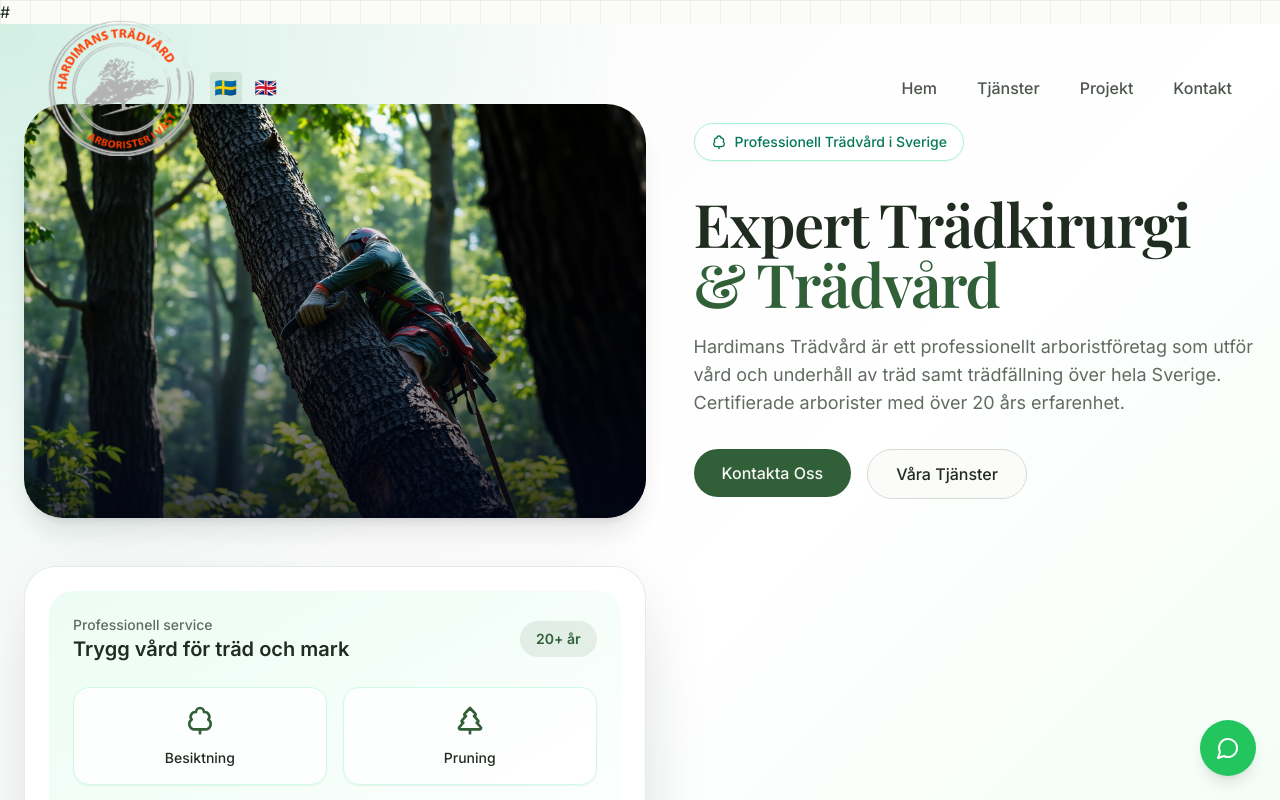
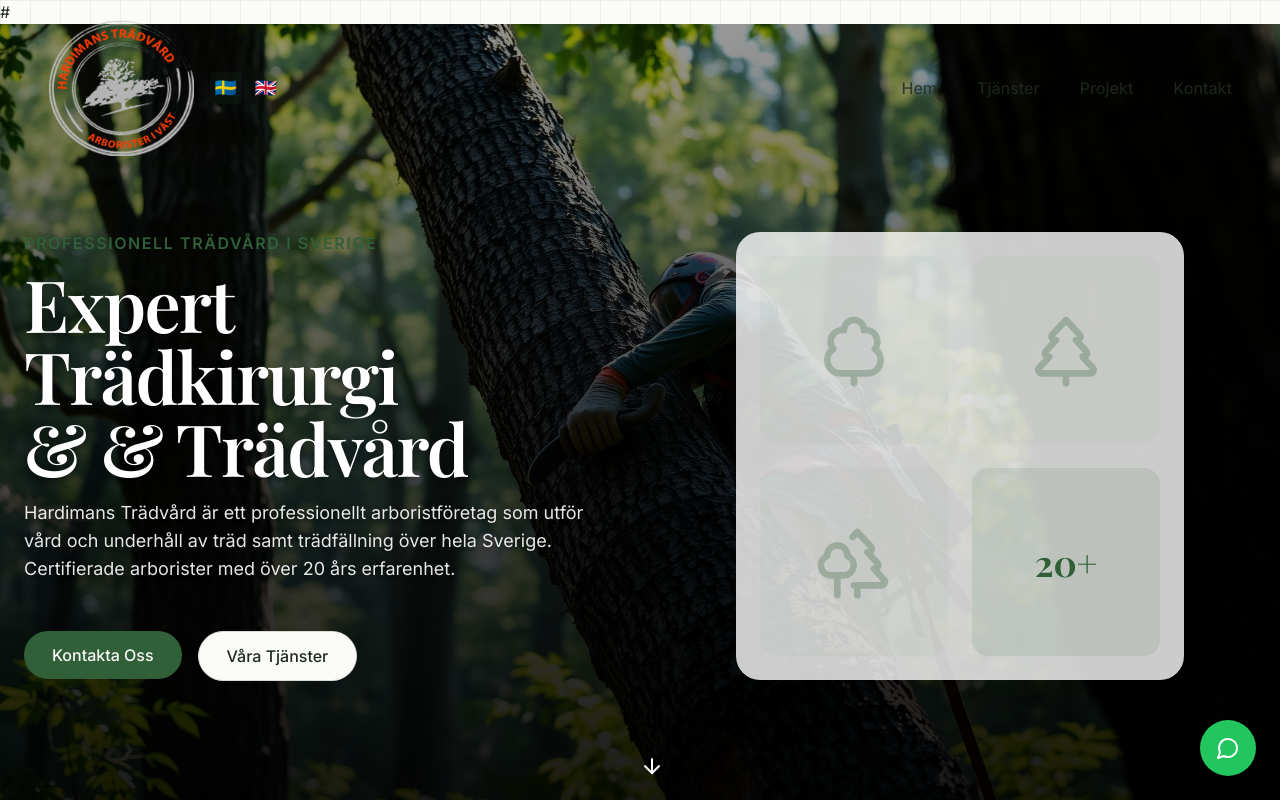
Before and after one commit to one-media-asia/hardimantravard, a React (Vite) app: page / in a window 1280 px wide. Shown: the top 800 px of the page. Built offline with nearby package versions, Linux system fonts and the light colour scheme.

Commit message:
Changes
Co-authored-by: one-media-asia <174205971+one-media-asia@users.noreply.github.com>

```diff
--- a/src/components/Hero.tsx
+++ b/src/components/Hero.tsx
@@ -3,12 +3,13 @@ import { useState, useEffect } from 'react';
 import { Button } from "@/components/ui/button";
 import { ArrowDown, TreeDeciduous, TreePine, Trees } from "lucide-react";
 import { useLanguage } from '@/contexts/LanguageContext';
-import heroCutting from '@/assets/hero-tree-cutting.jpg';
+import heroBg from '@/assets/hero-tree-cutting.jpg';
 
 const Hero = () => {
   const [isLoaded, setIsLoaded] = useState(false);
   const { t } = useLanguage();
 
+  // Animate on load
   useEffect(() => {
     setIsLoaded(true);
   }, []);
@@ -23,82 +24,67 @@ const Hero = () => {
   return (
     <section
       id="home"
-      className="relative flex min-h-screen items-center justify-center overflow-hidden px-6 py-24 pt-20"
+      className="relative min-h-screen flex items-center justify-center overflow-hidden pt-16 px-6"
+      style={{
+        backgroundImage: `linear-gradient(to bottom, rgba(0, 0, 0, 0.4) 0%, rgba(0, 0, 0, 0.75) 60%, rgba(0, 0, 0, 0.9) 100%), url(${heroBg})`,
+        backgroundSize: "cover",
+        backgroundPosition: "center"
+      }}
     >
-      <div className="absolute inset-0 bg-[radial-gradient(circle_at_top_left,_rgba(16,185,129,0.16),_transparent_38%),linear-gradient(135deg,_#f8faf8_0%,_#ffffff_55%,_#f0fdf4_100%)]" />
-      <div className="absolute inset-0 bg-grid-pattern opacity-[0.03] pointer-events-none" />
+      {/* Background subtle pattern */}
+      <div className="absolute inset-0 bg-grid-pattern opacity-[0.02] pointer-events-none"></div>
 
-      <div className="relative mx-auto grid w-full max-w-7xl items-center gap-12 lg:grid-cols-[1.05fr_0.95fr]">
-        <div className={`relative overflow-hidden rounded-[2.5rem] bg-slate-950/10 shadow-xl shadow-slate-900/10 transition-all duration-1000 delay-300 ${isLoaded ? 'opacity-100 blur-0' : 'opacity-0 blur-lg'}`}>
-          <img
-            src={heroCutting}
-            alt="Tree cutting service"
-            className="h-full w-full object-cover"
-          />
-          <div className="absolute inset-0 bg-gradient-to-t from-slate-950/80 via-slate-950/20 to-transparent" />
-        </div>
-        <div className={`space-y-8 text-center lg:text-left transition-all duration-1000 delay-100 transform ${isLoaded ? 'opacity-100' : 'opacity-0 translate-y-12'}`}>
-          <div className="inline-flex items-center rounded-full border border-emerald-200 bg-white/80 px-4 py-2 text-sm font-medium text-emerald-700 shadow-sm backdrop-blur">
-            <TreeDeciduous className="mr-2 h-4 w-4" />
-            {t('hero.subtitle')}
-          </div>
-
+      {/* Content container */}
+      <div className="max-w-7xl mx-auto w-full text-center md:text-left flex flex-col md:flex-row items-center justify-between gap-12 py-16">
+        {/* Hero text content */}
+        <div className={`flex-1 space-y-8 transition-all duration-1000 delay-100 transform ${isLoaded ? 'opacity-100' : 'opacity-0 translate-y-12'}`}>
           <div>
-            <h1 className="text-4xl font-semibold leading-tight text-foreground sm:text-5xl lg:text-6xl">
+            <h4 className="text-sm md:text-base text-primary uppercase tracking-widest mb-3 font-sans font-semibold">
+              {t('hero.subtitle')}
+            </h4>
+            <h1 className="text-4xl md:text-6xl lg:text-7xl font-semibold mb-4 leading-tight text-white [text-shadow:_0_2px_8px_rgba(0,0,0,0.5)]">
               {t('hero.title1')}<br />
-              <span className="text-primary">{t('hero.title2')}</span>
+              & {t('hero.title2')}
             </h1>
-            <p className="mx-auto mt-5 max-w-2xl text-lg text-muted-foreground lg:mx-0">
+            <p className="text-base md:text-lg text-white/90 max-w-md md:max-w-xl [text-shadow:_0_1px_4px_rgba(0,0,0,0.6)]">
               {t('hero.description')}
             </p>
           </div>
-
-          <div className="flex flex-col justify-center gap-4 sm:flex-row lg:justify-start">
+          <div className="flex flex-col sm:flex-row gap-4 pt-4 justify-center md:justify-start">
             <Button
               onClick={() => scrollToSection('contact')}
-              className="rounded-full px-7 py-6 text-base font-medium transition-all hover:-translate-y-1"
+              className="font-medium rounded-full px-7 py-6 text-base hover:translate-y-[-2px] transition-all"
             >
               {t('hero.cta1')}
             </Button>
             <Button
               variant="outline"
               onClick={() => scrollToSection('about')}
-              className="rounded-full px-7 py-6 text-base font-medium transition-all hover:-translate-y-1"
+              className="font-medium rounded-full px-7 py-6 text-base hover:translate-y-[-2px] transition-all"
             >
               {t('hero.cta2')}
             </Button>
           </div>
         </div>
 
-        <div className={`transition-all duration-1000 delay-300 transform ${isLoaded ? 'opacity-100 blur-0' : 'opacity-0 blur-lg'}`}>
-          <div className="rounded-[2rem] border border-border/60 bg-white/90 p-6 shadow-[0_20px_80px_-25px_rgba(15,23,42,0.25)] backdrop-blur">
-            <div className="rounded-[1.5rem] bg-gradient-to-br from-emerald-50 to-white p-6">
-              <div className="flex items-center justify-between">
-                <div>
-                  <p className="text-sm font-medium text-muted-foreground">Professionell service</p>
-                  <p className="text-xl font-semibold text-foreground">Trygg vård för träd och mark</p>
-                </div>
-                <div className="rounded-full bg-primary/10 px-4 py-2 text-sm font-semibold text-primary">
-                  20+ år
-                </div>
-              </div>
-
-              <div className="mt-6 grid grid-cols-2 gap-4">
-                <div className="rounded-2xl border border-emerald-100 bg-white/80 p-4 text-center shadow-sm">
-                  <TreeDeciduous className="mx-auto mb-3 h-8 w-8 text-primary" />
-                  <p className="text-sm font-medium text-foreground">Besiktning</p>
-                </div>
-                <div className="rounded-2xl border border-emerald-100 bg-white/80 p-4 text-center shadow-sm">
-                  <TreePine className="mx-auto mb-3 h-8 w-8 text-primary" />
-                  <p className="text-sm font-medium text-foreground">Pruning</p>
-                </div>
-                <div className="rounded-2xl border border-emerald-100 bg-white/80 p-4 text-center shadow-sm">
-                  <Trees className="mx-auto mb-3 h-8 w-8 text-primary" />
-                  <p className="text-sm font-medium text-foreground">Skötsel</p>
-                </div>
-                <div className="rounded-2xl border border-emerald-100 bg-primary/10 p-4 text-center shadow-sm">
-                  <p className="text-3xl font-semibold text-primary">100%</p>
-                  <p className="mt-1 text-sm font-medium text-foreground">Ansvar</p>
+        {/* Hero image/visual */}
+        <div className={`flex-1 transition-all duration-1000 delay-300 transform ${isLoaded ? 'opacity-100 blur-0' : 'opacity-0 blur-lg'}`}>
+          <div className="relative aspect-square max-w-md mx-auto">
+            <div className="absolute inset-0 flex items-center justify-center">
+              <div className="w-full h-full bg-white/80 backdrop-blur-sm rounded-3xl shadow-2xl flex items-center justify-center p-6">
+                <div className="grid grid-cols-2 gap-6 w-full h-full">
+                  <div className="bg-primary/10 rounded-2xl flex items-center justify-center opacity-30">
+                    <TreeDeciduous className="h-20 w-20 text-primary" />
+                  </div>
+                  <div className="bg-primary/10 rounded-2xl flex items-center justify-center opacity-30">
+                    <TreePine className="h-20 w-20 text-primary" />
+                  </div>
+                  <div className="bg-primary/10 rounded-2xl flex items-center justify-center opacity-30">
+                    <Trees className="h-20 w-20 text-primary" />
+                  </div>
+                  <div className="bg-primary/10 rounded-2xl flex items-center justify-center">
+                    <div className="text-primary font-serif font-bold text-4xl">20+</div>
+                  </div>
                 </div>
               </div>
             </div>
@@ -106,11 +92,12 @@ const Hero = () => {
         </div>
       </div>
 
+      {/* Scroll down indicator */}
       <div
-        className="absolute bottom-10 left-1/2 -translate-x-1/2 cursor-pointer animate-bounce"
+        className="absolute bottom-10 left-1/2 transform -translate-x-1/2 cursor-pointer animate-bounce"
         onClick={() => scrollToSection('about')}
       >
-        <ArrowDown className="h-6 w-6 text-foreground/70" />
+        <ArrowDown className="h-6 w-6 text-white drop-shadow-lg" />
       </div>
     </section>
   );
```
